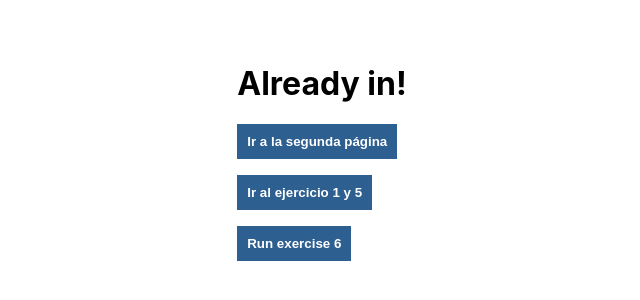
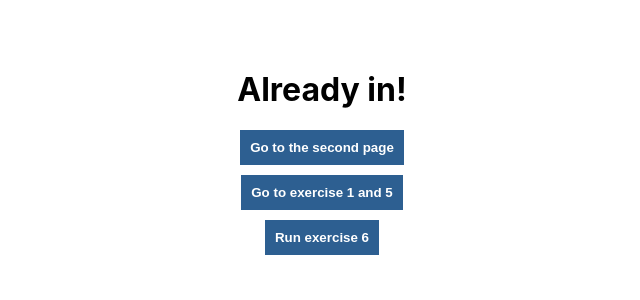
Before and after one commit to minatr-png/PMDM, a React (Create React App) app in the folder examen-2ev/: page / in a window 1280 px wide. Shown: the part 248-548 px from the top of the page, without its empty margins (318-958 px from the left). Built offline with nearby package versions, Linux system fonts and the light colour scheme.

Commit message:
Mejora en el diseño de la página principal

```diff
--- a/examen-2ev/src/components/MainView.js
+++ b/examen-2ev/src/components/MainView.js
@@ -21,13 +21,15 @@ class MainView extends React.Component {
             this.setState({title: text});
         }
 
+        const btnMargin = {
+            marginBottom: 10
+        }
+
         return (
-            <div>
+            <div style={{display: "flex", flexDirection: "column", alignItems: "center", justifyContent: "center"}}>
                 <h1>{this.state.title}</h1>
-                <NavLink to={'/EXSeconView'}><button>Ir a la segunda página</button></NavLink>
-                <p></p>
-                <NavLink to={'/Ejercicio1'}><button>Ir al ejercicio 1 y 5</button></NavLink>
-                <p></p>
+                <NavLink to={'/EXSeconView'} style={btnMargin}><button>Go to the second page</button></NavLink>
+                <NavLink to={'/Ejercicio1'} style={btnMargin}><button>Go to exercise 1 and 5</button></NavLink>
                 <EXButton onClick={() => callMe("Here button. I called you!")} title='Run exercise 6'></EXButton>
             </div>
         )
```
Also changed, not shown: examen-2ev/src/App.css (+5 -5 lines).
